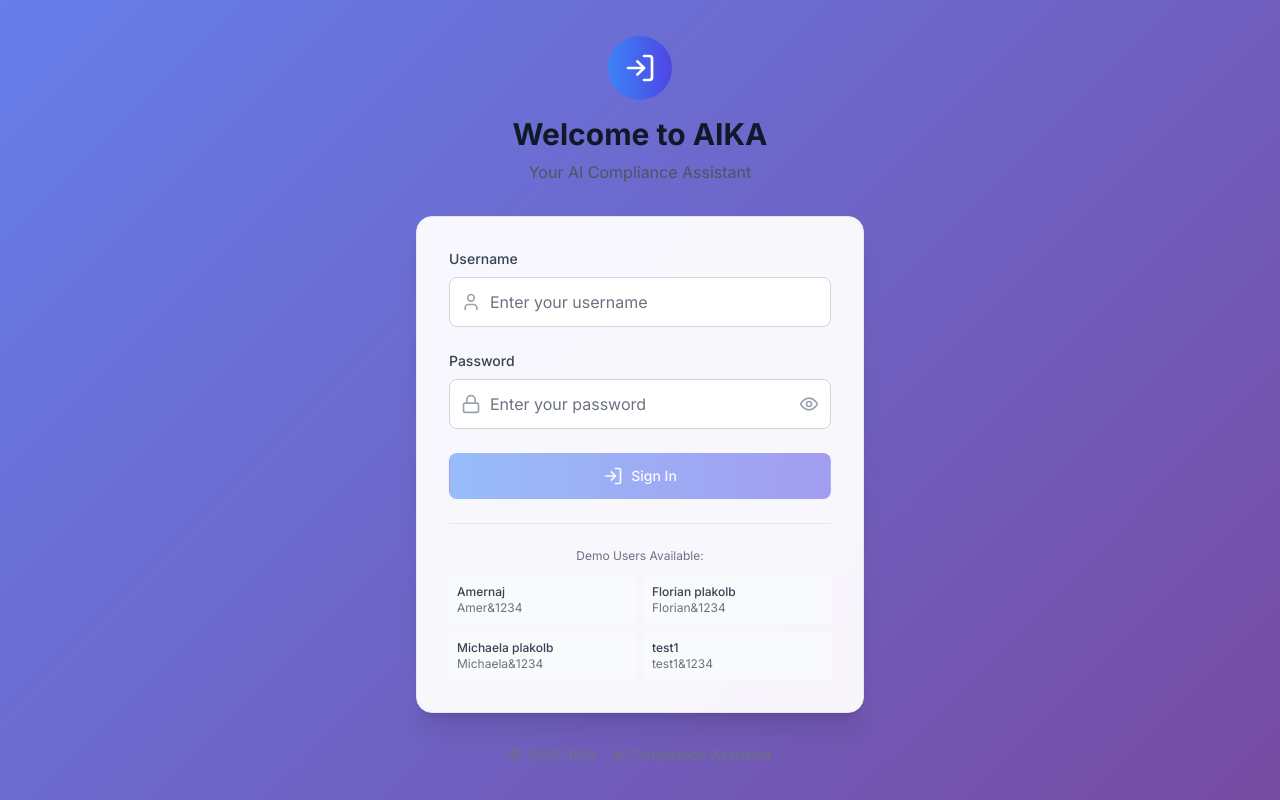
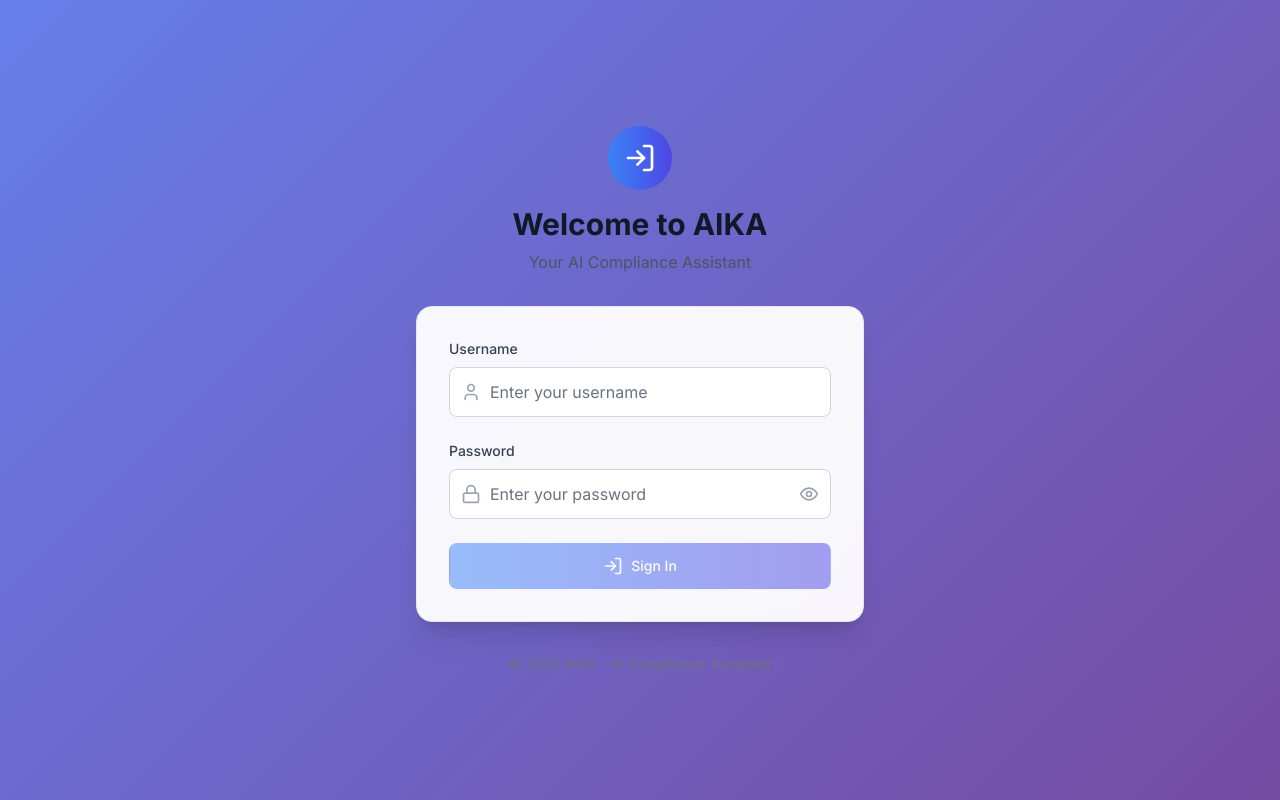
Before and after one commit to amernajdawi/aika_frontend, a Next.js app: page / in a window 1280 px wide. Built offline with nearby package versions, Linux system fonts and the light colour scheme; no server answers.

Commit message:
loggin page

```diff
--- a/components/LoginPage.tsx
+++ b/components/LoginPage.tsx
@@ -154,30 +154,6 @@ export default function LoginPage() {
             </button>
           </form>
 
-          {/* Demo Users Info */}
-          <div className="mt-6 pt-6 border-t border-gray-200 dark:border-gray-700">
-            <p className="text-xs text-gray-500 dark:text-gray-400 text-center mb-3">
-              Demo Users Available:
-            </p>
-            <div className="grid grid-cols-2 gap-2 text-xs">
-              <div className="bg-gray-50 dark:bg-gray-700 rounded p-2">
-                <div className="font-medium text-gray-700 dark:text-gray-300">Amernaj</div>
-                <div className="text-gray-500 dark:text-gray-400">Amer&1234</div>
-              </div>
-              <div className="bg-gray-50 dark:bg-gray-700 rounded p-2">
-                <div className="font-medium text-gray-700 dark:text-gray-300">Florian plakolb</div>
-                <div className="text-gray-500 dark:text-gray-400">Florian&1234</div>
-              </div>
-              <div className="bg-gray-50 dark:bg-gray-700 rounded p-2">
-                <div className="font-medium text-gray-700 dark:text-gray-300">Michaela plakolb</div>
-                <div className="text-gray-500 dark:text-gray-400">Michaela&1234</div>
-              </div>
-              <div className="bg-gray-50 dark:bg-gray-700 rounded p-2">
-                <div className="font-medium text-gray-700 dark:text-gray-300">test1</div>
-                <div className="text-gray-500 dark:text-gray-400">test1&1234</div>
-              </div>
-            </div>
-          </div>
         </div>
 
         {/* Footer */}
```
